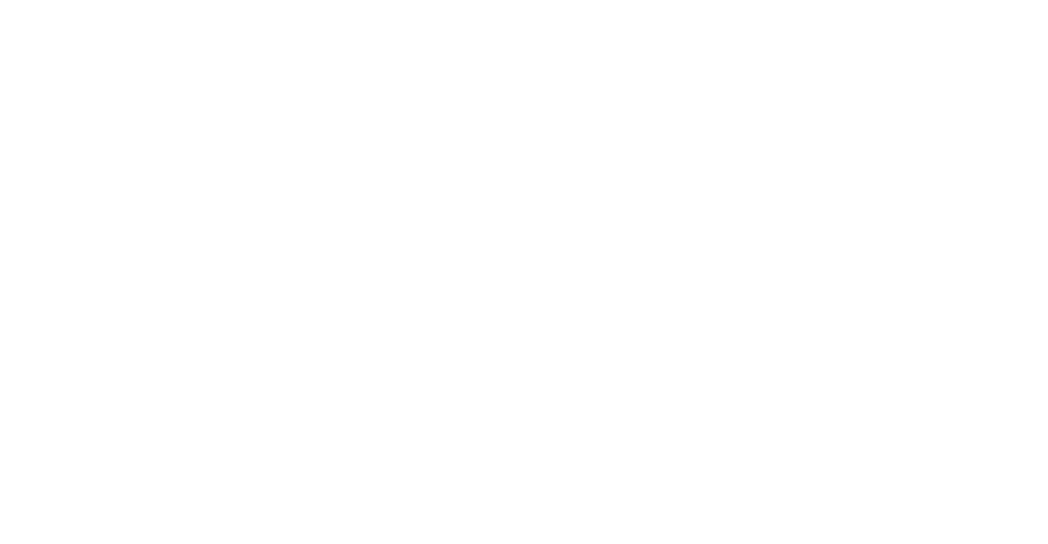
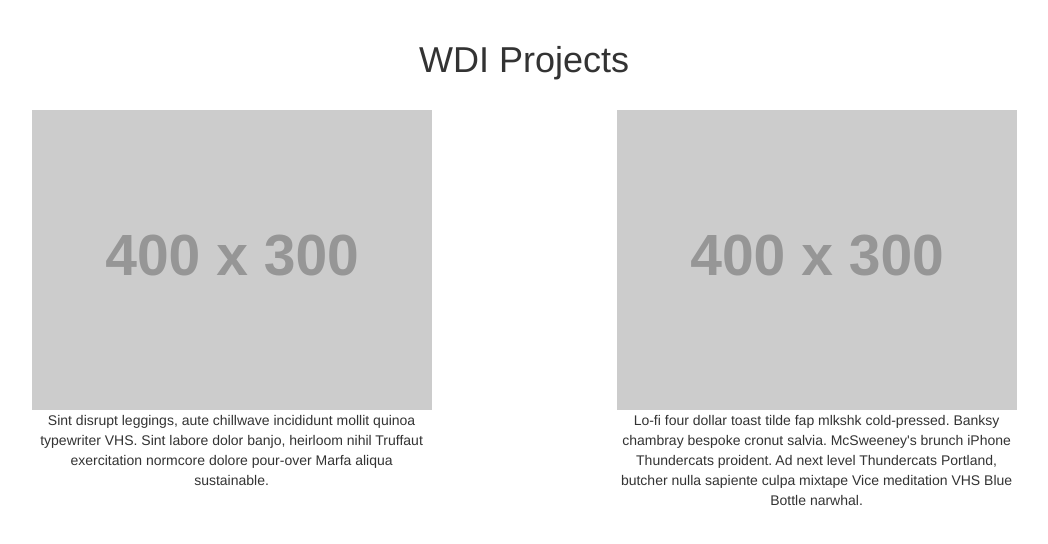
Before and after one commit to zoejf/portfolio, a plain HTML site: page index.html in a window 1280 px wide. Shown: the whole page, without its empty margins (116-1164 px from the left). Drawn offline with nearby package versions, Linux system fonts and the light colour scheme; placeholder pictures from the web are drawn by us.

Commit message:
basic row and column setup

```diff
--- a/index.html
+++ b/index.html
@@ -1,9 +1,28 @@
 <!DOCTYPE html>
 <html>
 <head>
-	<title></title>
+	<title>Zoe's Projects</title>
+	    <link rel="stylesheet" href="https://maxcdn.bootstrapcdn.com/bootstrap/3.3.5/css/bootstrap.min.css">
+	    <meta name="viewport" content="width=device-width, initial-scale=1">
+	    <link rel="stylesheet" type="text/css" href="style.css">
 </head>
 <body>
-
+	<div class="container">
+		<div class="header row">
+			<div class="col-lrg-12">
+					<h1>WDI Projects</h1>
+			</div>
+		</div>
+		<div class="row">
+			<div class="item col-lg-6">
+					<img class="project" src="http://placehold.it/400x300">
+					<p>Sint disrupt leggings, aute chillwave incididunt mollit quinoa typewriter VHS. Sint labore dolor banjo, heirloom nihil Truffaut exercitation normcore dolore pour-over Marfa aliqua sustainable.</p>
+			</div>
+			<div class="item col-lg-6">
+				<img class="project" src="http://placehold.it/400x300">
+				<p>Lo-fi four dollar toast tilde fap mlkshk cold-pressed. Banksy chambray bespoke cronut salvia. McSweeney's brunch iPhone Thundercats proident. Ad next level Thundercats Portland, butcher nulla sapiente culpa mixtape Vice meditation VHS Blue Bottle narwhal. </p>
+			</div>
+		</div>
+	</div>
 </body>
 </html>
--- /dev/null
+++ b/style.css
@@ -0,0 +1,16 @@
+body {
+	text-align:center;
+}
+.header {
+	padding:20px;
+	text-align:center;
+}
+.col-lg-6 {
+	text-align:center;
+}
+p {
+		word-wrap:break-word;
+		width:400px;
+		margin-left:auto;
+		margin-right:auto;
+}
```
